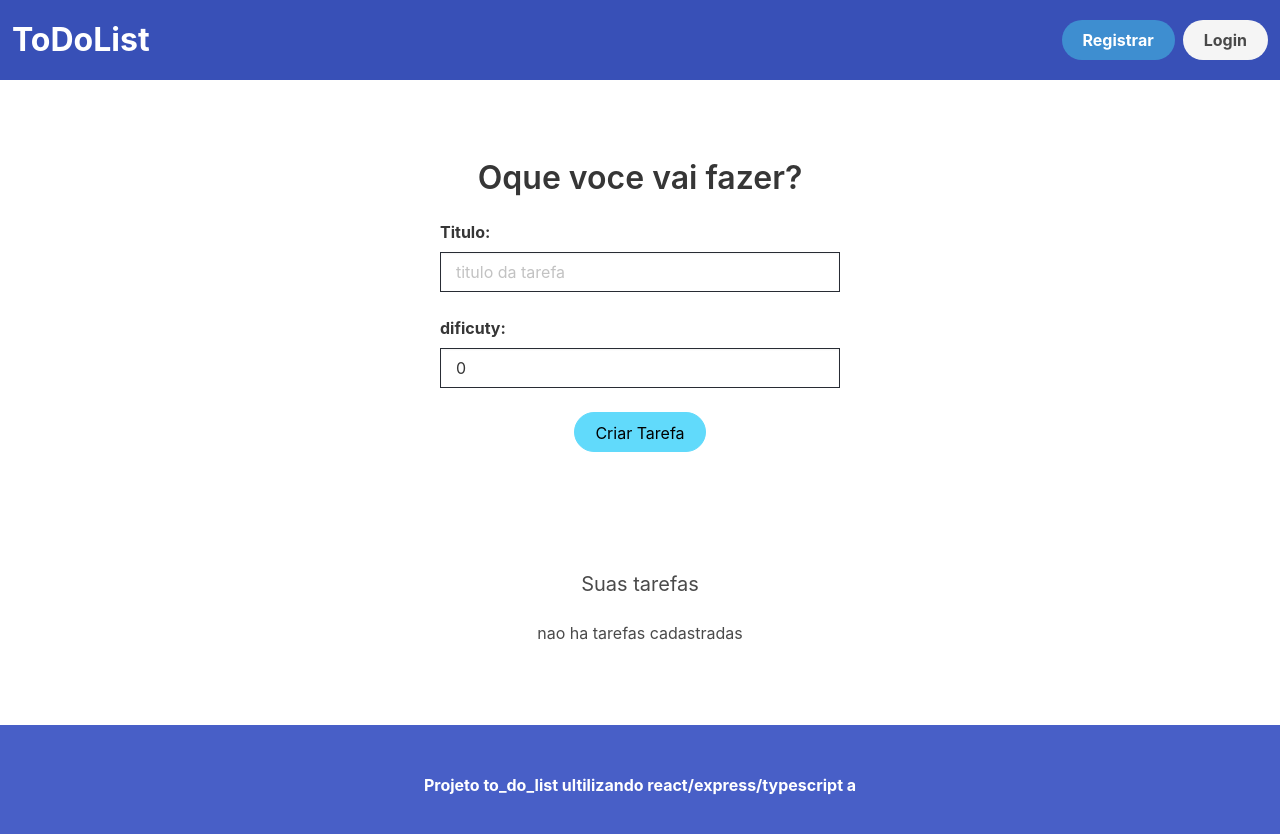
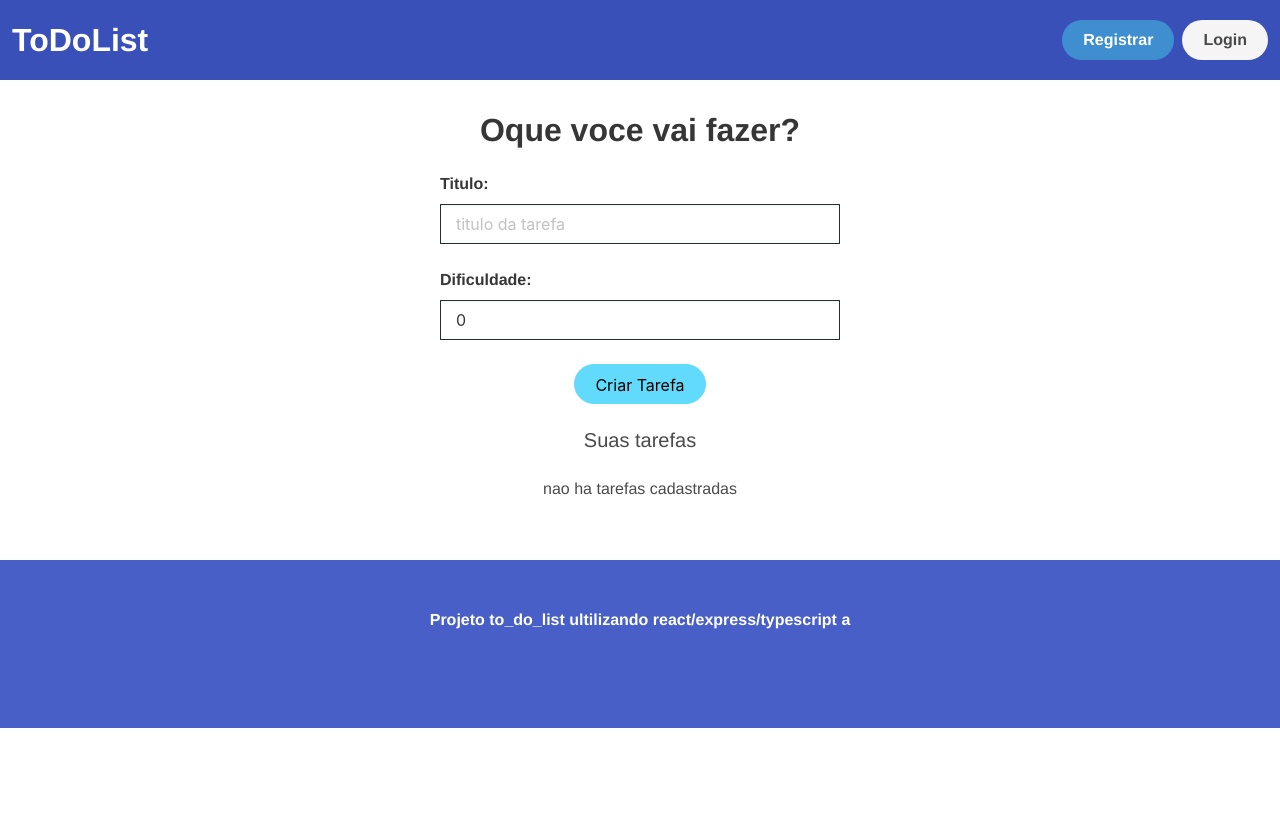
Before and after one commit to GiovannyGab/todo_with_ts, a React (Create React App) app: page / in a window 1280 px wide. Shown: the top 834 px of the page. After the commit the page ends 800 px from the top, so only its background shows below. Built offline with nearby package versions, Linux system fonts and the light colour scheme.

Commit message:
finalizando o projeto adicionando a funcionalidade de editar a tarefa

```diff
--- a/src/App.tsx
+++ b/src/App.tsx
@@ -10,25 +10,76 @@
 
 
 import { ITask } from "./interfaces/Task";
+import Modal from './components/modal/modal';
 
 function App() {
   const [taskList, setTaskList] = useState<ITask[]>([]);
+  const [taskToUpdate,setTaskToUpdate]= useState<ITask | null>(null)
+
+
+  const deleteTask = (id:number)=>{
+    setTaskList(
+      taskList.filter((task)=>{
+        return task.id !== id
+      })
+    )
+  }
+
+  const hideOrShowModal = (display: boolean) => {
+    const modal = document.getElementById("modal");
+    if (display) {
+      modal!.classList.remove("hide");
+    } else {
+      modal!.classList.add("hide");
+    }
+  };
+
+   const editTask = (task: ITask): void => {
+    hideOrShowModal(true);
+    setTaskToUpdate(task);
+  };
+
+  const updateTask = (id: number, title: string, difficulty: number) => {
+    const updatedTask: ITask = { id, title, difficulty };
+
+    const updatedItems = taskList.map((task) => {
+      return task.id === updatedTask.id ? updatedTask : task;
+    });
+
+    setTaskList(updatedItems);
+
+    hideOrShowModal(false);
+  };
+
+
 
 
   return (
     <div>
+      <Modal
+
+        children={
+          <Taskform
+            btnText="Editar"
+            taskList={taskList}
+            task={taskToUpdate}
+            handleUpdate={updateTask}
+          />
+        }
+      />
       <Header/>
       <div className='main'>
 
       <main className={styles.main}>
-      <div className='section'>
+      <div >
         <h1 className='title'>Oque voce vai fazer?</h1>
-        <Taskform btnText='Criar Tarefa' taskList={taskList} setTaskList={setTaskList}/>
+        <Taskform btnText='Criar Tarefa' taskList={taskList} setTaskList={setTaskList} />
       </div>
-      <div className='section'>
+      <div >
       <h1 className='subtitle'>Suas tarefas</h1>
-      <TaskList  taskList={taskList}/>
+      <TaskList  taskList={taskList} handleDelete={deleteTask} handleEdit={editTask}  />
       </div>
+
       </main>
       </div>
 
--- /dev/null
+++ b/src/components/modal/Modal.module.css
@@ -0,0 +1,31 @@
+.fade {
+  width: 100%;
+  height: 107vh;
+  position: absolute;
+  background: #000;
+  opacity: 0.3;
+}
+
+.modal {
+  position: absolute;
+  top: 10%;
+  left: 0;
+  right: 0;
+  margin: 0 auto;
+  width: 500px;
+  height: 400px;
+  z-index: 1;
+  background-color: #fff;
+  display: flex;
+  flex-direction: column;
+  justify-content: center;
+  text-align: center;
+}
+
+.modal h2 {
+  margin-bottom: 1em;
+}
+
+.modal form {
+  width: 90%;
+}
--- /dev/null
+++ b/src/components/modal/modal.tsx
@@ -0,0 +1,33 @@
+import React from 'react'
+import styles  from './Modal.module.css'
+type Props = {
+    children: React.ReactNode
+}
+
+function Modal({children}: Props) {
+
+ const closeModal =(e:React.MouseEvent):void => {
+const modal= document.getElementById("modal");
+modal!.classList.add("hide")
+ }
+
+
+
+
+
+
+
+  return (
+    <div id="modal" className='hide'>
+        <div className={styles.fade} onClick={closeModal}>
+
+        </div>
+        <div className={styles.modal}>
+            <h2>texto modal</h2>
+            {children}
+        </div>
+    </div>
+  )
+}
+
+export default Modal
--- a/src/components/taskForm/taskform.tsx
+++ b/src/components/taskForm/taskform.tsx
@@ -8,31 +8,45 @@
   btnText:string
   taskList:iTask[]
   setTaskList?:React.Dispatch<React.SetStateAction<ITask[]>>
+  task?: iTask |null
+  handleUpdate?(id: number, title: string, difficulty: number):void
 }
 
-function Taskform({btnText,taskList,setTaskList}: Props):ReactElement {
+function Taskform({btnText,taskList,setTaskList,task,handleUpdate}: Props):ReactElement {
 
   const [id,setId]= useState<number>(0);
   const [difficulty,setDifficulty]= useState<number>(0);
   const [title,setTitle]= useState<string>("")
 
+  useEffect(() => {
+    if (task) {
+      setId(task.id);
+      setTitle(task.title);
+      setDifficulty(task.difficulty);
+    }
+  }, [task]);
 
 
-  const addTaskHandler = (e:FormEvent<HTMLFormElement>)=>{
+  const addTaskHandler = (e: FormEvent<HTMLFormElement>) => {
     e.preventDefault();
+    console.log(handleUpdate);
+    if (taskList) {
+      if (handleUpdate) {
+        console.log(title);
+        console.log(difficulty);
+        handleUpdate(id, title, difficulty);
+      } else {
+        const id = Math.floor(Math.random() * 1000);
 
-    const id = Math.floor(Math.random()*1000)
+        const newTask: ITask = { id, title, difficulty };
 
-    const newTask: iTask ={id,difficulty,title}
+        setTaskList!([...taskList, newTask]);
 
-    setTaskList!([...taskList,newTask])
-
-    setTitle("");
-    setDifficulty(0)
-
-    console.log(taskList)
-
-  }
+        setTitle("");
+        setDifficulty(0);
+      }
+    }
+  };
 
   const handleChange = (e:ChangeEvent<HTMLInputElement>)=>{
  if(e.target.name === "title"){
@@ -59,7 +73,7 @@
     </div>
   <div className={styles.input_container}>
 
-  <label htmlFor='difficulty' className='label' >dificuty:</label>
+  <label htmlFor='difficulty' className='label' >Dificuldade:</label>
   <input type="text" name= "difficulty" placeholder="Dificuldade da tarefa" className='input' onChange={handleChange} value={difficulty}/>
 
   </div>
--- a/src/components/taskList/taskList.tsx
+++ b/src/components/taskList/taskList.tsx
@@ -5,9 +5,12 @@
 
 type Props = {
   taskList:iTask[]
+  handleDelete(id:number):void
+  handleEdit(task: iTask):void
+  task?: iTask |null
 }
 
-function TaskList({taskList}: Props):ReactElement  {
+function TaskList({taskList,handleDelete,handleEdit}: Props):ReactElement  {
   return (
     <div>
       {taskList.length > 0 ?(
@@ -18,10 +21,10 @@
               <p className='text'>Dificuldade: {task.difficulty}</p>
             </div>
             <div className={styles.actions}>
-            <i className="bi bi-pencil" ></i>
+            <i className="bi bi-pencil" onClick={()=>{handleEdit(task)}}></i>
             <i
               className="bi bi-trash"
-
+              onClick={()=>{handleDelete(task.id)}}
             ></i>
           </div>
           </div>
--- a/src/index.css
+++ b/src/index.css
@@ -1,13 +1,9 @@
-body {
+* {
+  padding: 0;
   margin: 0;
-  font-family: -apple-system, BlinkMacSystemFont, 'Segoe UI', 'Roboto', 'Oxygen',
-    'Ubuntu', 'Cantarell', 'Fira Sans', 'Droid Sans', 'Helvetica Neue',
-    sans-serif;
-  -webkit-font-smoothing: antialiased;
-  -moz-osx-font-smoothing: grayscale;
+  font-family: Helvetica;
 }
 
-code {
-  font-family: source-code-pro, Menlo, Monaco, Consolas, 'Courier New',
-    monospace;
+.hide {
+  display: none !important;
 }
```
